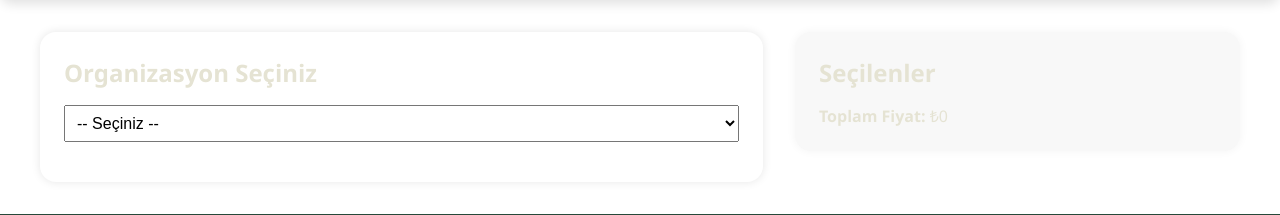
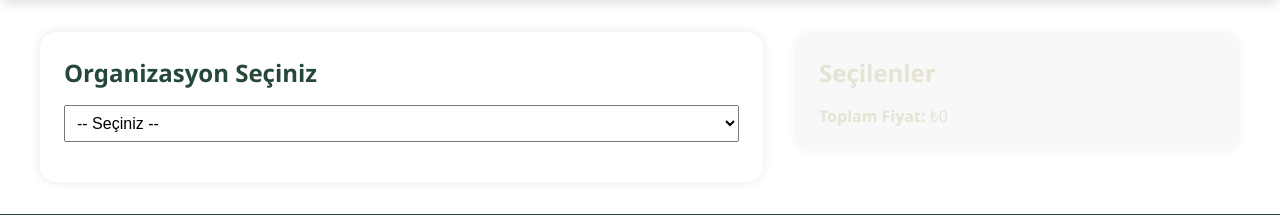
Before and after one commit to BahadirYasin/lavinya, a Django app: page /organizations/ in a window 1280 px wide. Shown: the part 152-367 px from the top of the page. Run offline with Django 5.2, Linux system fonts and the light colour scheme; data that the repository does not hold is empty.

Commit message:
testing colors

```diff
--- a/templates/organizations.html
+++ b/templates/organizations.html
@@ -205,6 +205,7 @@
   }
   .organizations-left-panel h2 {
     margin-bottom: 1rem;
+    color: #264839;
   }
   #organizations-type-select {
     width: 100%;
```
